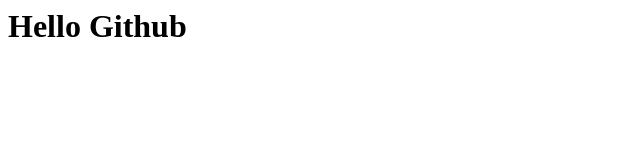
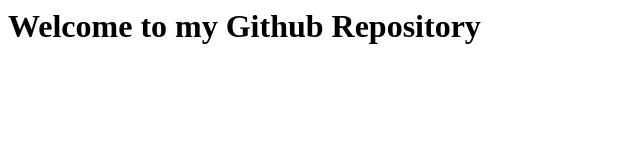
Before and after one commit to NguyenLe1103/SOF3014, a plain HTML site: page index.html in a window 1280 px wide. Shown: the whole page, without its empty margins (0-640 px from the left). Drawn offline with Linux system fonts and the light colour scheme.

Commit message:
Update index.html content

```diff
--- a/index.html
+++ b/index.html
@@ -1 +1 @@
-<html><body><h1> Hello Github </h1></body></html>
+<html><body><h1> Welcome to my Github Repository </h1></body></html>
```
